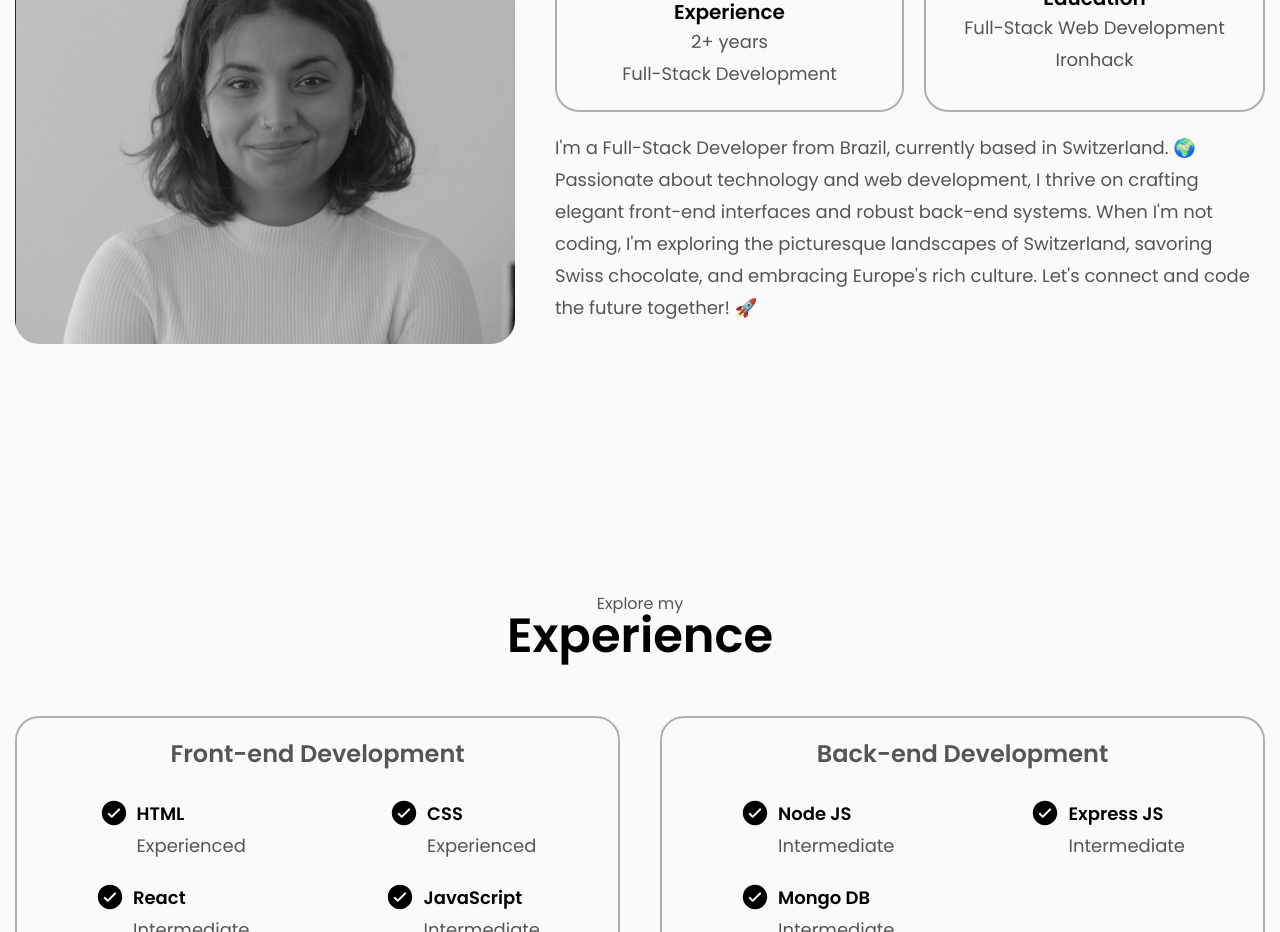
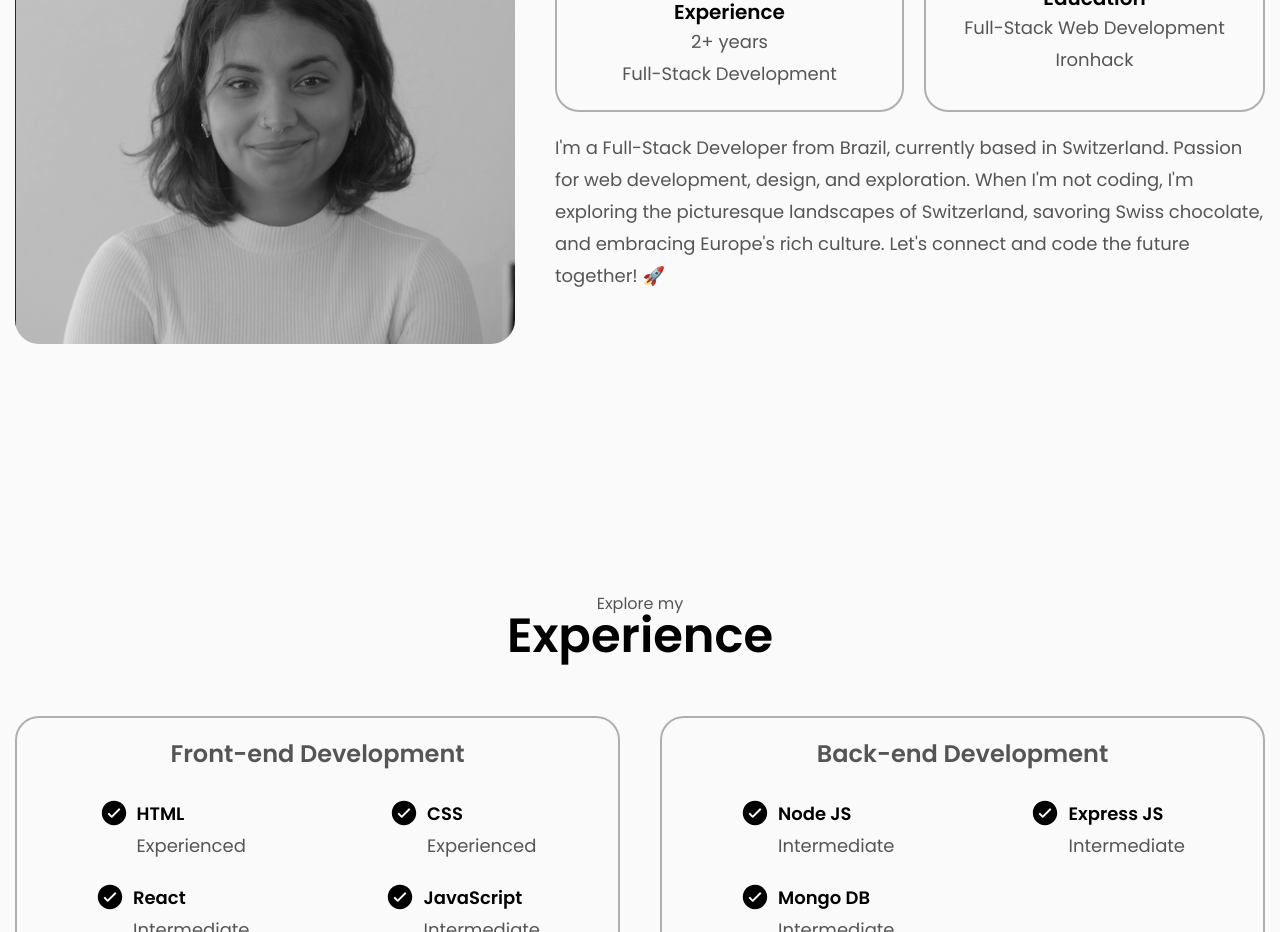
Before and after one commit to ThalitadosReis/my-portfolio, a React (Create React App) app: page / in a window 1280 px wide. Shown: the part 1180-2112 px from the top of the page. Built offline with nearby package versions, Linux system fonts and the light colour scheme; the HTML template or start-up script is replaced by a standard one.

Commit message:
about me section

```diff
--- a/src/components/About.js
+++ b/src/components/About.js
@@ -24,7 +24,7 @@ export default function About() {
             initial="hidden"
             whileInView={"show"}
             viewport={{ once: false, amount: 0.3 }}
-            className="flex-1 bg-about bg-cover bg-center bg-no-repeat h-full w-full lg:max-w-[500px] lg:max-h-[500px] sm:max-w-[400px] sm:max-h-[400px] rounded-3xl mx-auto grayscale"
+            className="flex-1 bg-about bg-cover bg-center bg-no-repeat h-full w-full lg:max-w-[500px] lg:max-h-[500px] md:max-w-[400px] md:max-h-[400px] rounded-3xl mx-auto grayscale"
           ></motion.div>
           {/* text */}
           <motion.div
@@ -54,15 +54,11 @@ export default function About() {
               </div>
             </div>
             <p className="text-accent">
-              <p>
-                I'm a Full-Stack Developer from Brazil, currently based in
-                Switzerland. 🌍 Passionate about technology and web development,
-                I thrive on crafting elegant front-end interfaces and robust
-                back-end systems. When I'm not coding, I'm exploring the
-                picturesque landscapes of Switzerland, savoring Swiss chocolate,
-                and embracing Europe's rich culture. Let's connect and code the
-                future together! 🚀
-              </p>
+              I'm a Full-Stack Developer from Brazil, currently based in
+              Switzerland. Passion for web development, design, and exploration.
+              When I'm not coding, I'm exploring the picturesque landscapes of
+              Switzerland, savoring Swiss chocolate, and embracing Europe's rich
+              culture. Let's connect and code the future together! 🚀
             </p>
           </motion.div>
         </div>
```
